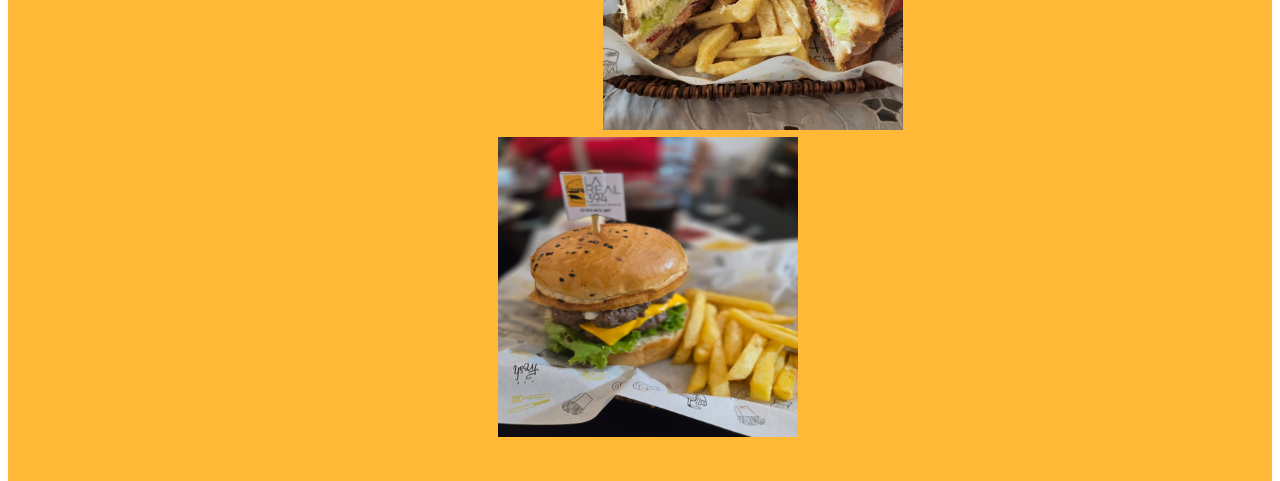
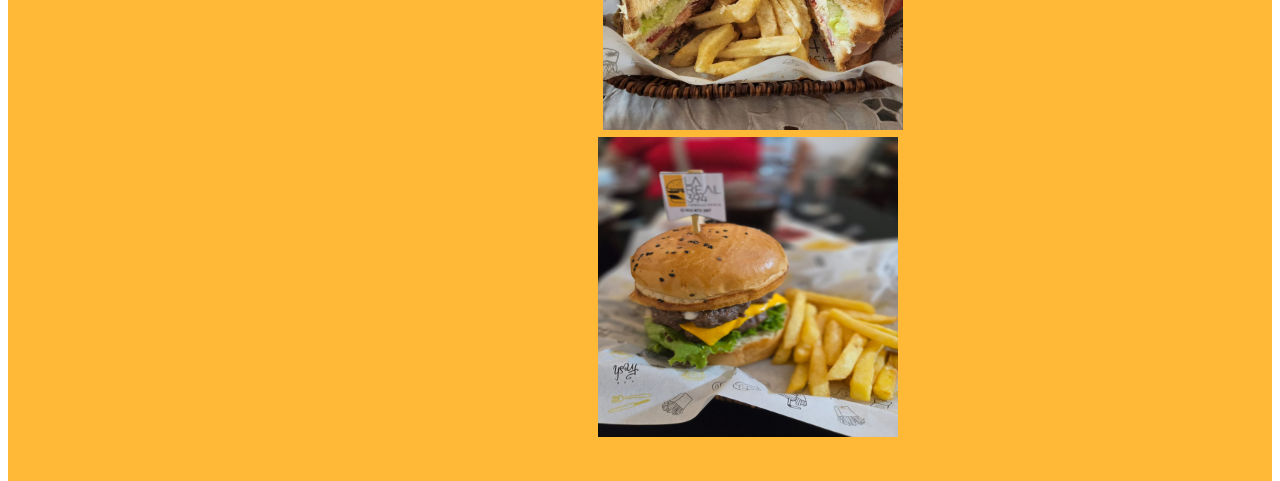
Before and after one commit to grgr1506/LaReal394, a plain HTML site: page index.html in a window 1280 px wide. Shown: the part 820-1301 px from the top of the page. Drawn offline with Linux system fonts and the light colour scheme; grey boxes are pictures that could not be loaded.

Commit message:
index.html

```diff
--- a/index.html
+++ b/index.html
@@ -104,7 +104,7 @@
                     contribuir a crear momentos especiales para cada persona que nos visita.</p>
                     <img src="https://easyeat.ancorathemes.com/wp-content/uploads/2023/05/crown-2.svg" style="position: relative;bottom: 500px;right: 65px;"alt="Corona real">
                     <img src="imagenes/IMG-20250402-WA0011.jpg" alt="club" width="300" height="300">
-                    <img src="imagenes/IMG-20250402-WA0014.jpg" style="position: relative;left: 300px;"alt="burger" width="300" height="300">
+                    <img src="imagenes/IMG-20250402-WA0014.jpg" style="position: relative;left: 400px;"alt="burger" width="300" height="300">
             </div>
         </section>
 
```
